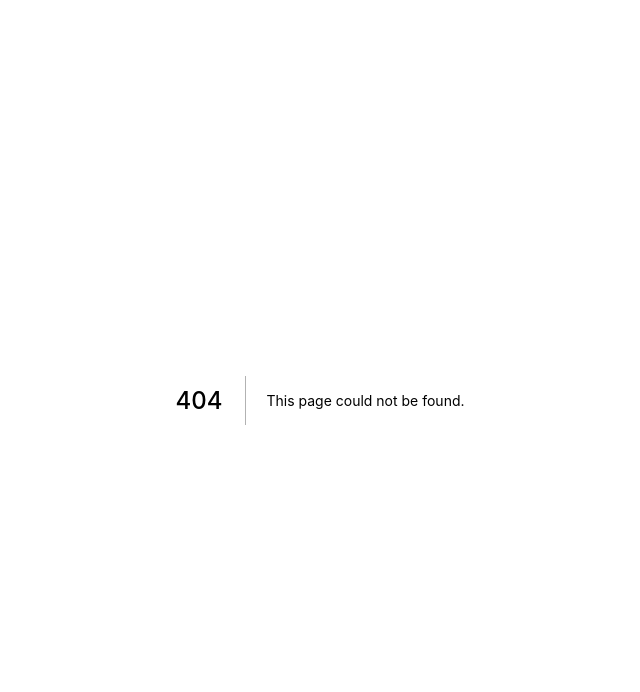
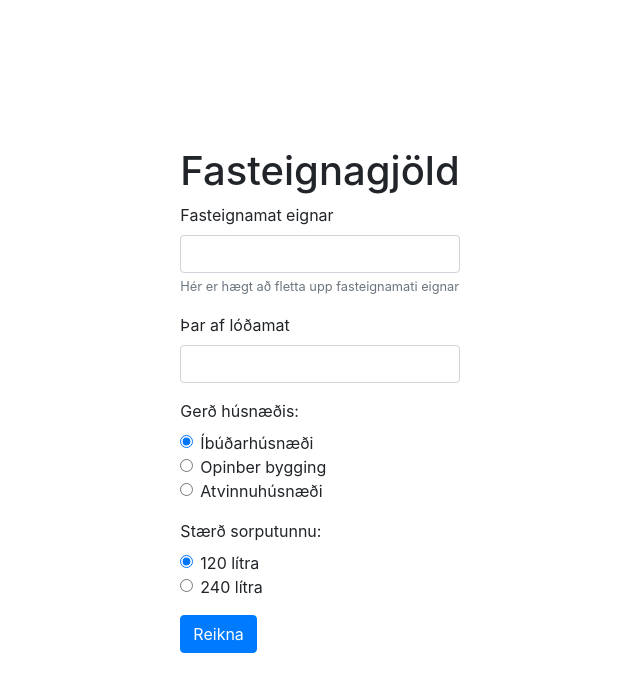
Before and after one commit to arborgwebadmin/arborg_app, a Next.js app: page /calc/fasteignagjold in a window 1280 px wide. Before the commit this address had no page. Shown: the top 692 px of the page, without its empty margins (320-960 px from the left). Built offline with nearby package versions, Linux system fonts and the light colour scheme.

Commit message:
restin af leiskólagjöldunum

```diff
--- /dev/null
+++ b/components/check-form-group.js
@@ -0,0 +1,23 @@
+import React from 'react';
+
+/**
+ *
+ * @param {String} id 			Id for Input
+ * @param {String} label 		Visible label for input
+ * @param {String} type 		Checkbox or radio
+ * @param {String} description 	Description below input
+ * @param {*} value 			State component (default="")
+ * @param {Function} change 	Function called onChange
+ * @param {Boolean} checked		Wheather the box is checked or not.
+ */
+const FormGroupCheck = ( { id, label,  type ,description="", value="", change, checked} ) => {
+	return (
+		<div className="form-check">
+			<input type={ type } className="form-check-input" id={ id } value={ value } onChange={ change } checked={ checked }></input>
+      		<label className="form-check-label" htmlFor={ id }>{ label }</label>
+			{description !== "" && <small id="description" className="form-text text-muted" >{ description }</small>}
+    </div>
+	)
+}
+
+export default FormGroupCheck;
--- a/package.json
+++ b/package.json
@@ -2,6 +2,7 @@
   "name": "arborg-app",
   "version": "0.1.0",
   "private": true,
+  "type": "module",
   "scripts": {
     "dev": "next dev",
     "build": "next build",
--- /dev/null
+++ b/pages/calc/fasteignagjold.js
@@ -0,0 +1,132 @@
+import React from 'react';
+import styles from '../../styles/Home.module.css';
+import FormGroup from '../../components/form-group';
+import PageHead from '../../components/page-head';
+import currencyFormatter from '../../components/currency-format';
+import CheckFormGroup from '../../components/check-form-group';
+
+const idsMap = {
+	FASTEIGNAMAT: 'fasteingamat',
+	LODAMAT: 'lodamat',
+	FASTEIGNAFLOKKUR: 'fasteignaflokkur',
+	SORPTUNNA: 'sorptunna',
+};
+
+const calcMap = {
+	FASTSK_A: 0.2544/100,
+	FASTSK_B: 1.32/100,
+	FASTSK_C: 1.60/100,
+	LODALEIGA_A: 1.0/100,
+	LODALEIGA_B: 3.0/100,
+	VATNSGJALD: 0.1721/100,
+	VIDBOTARGJ: 17.8,
+	FRAVEITUGJ: 0.2512,
+	SORPGJ_A: 52000,
+	SORPGJ_B: 65000,
+	SORPAFSLATTUR: 50/100,
+};
+
+class Fasteignagjold extends React.Component {
+	constructor(props) {
+		super(props);
+		this.state = {
+			fasteignamat: '',
+			lodamat: '',
+			fasteignaflokkur: 'A',
+			sorptunna: '120',
+			total: 0,
+		};
+
+	}
+
+	handleChange(e) {
+		switch (e.target.id) {
+			case idsMap.FASTEIGNAMAT:
+				this.setState({
+					fasteignamat: e.target.value,
+				})
+			case idsMap.LODAMAT:
+				this.setState({
+					lodamat: e.target.value,
+				})
+			case idsMap.FASTEIGNAFLOKKUR:
+				this.setState({
+					fasteignaflokkur: e.target.value,
+				})
+			case idsMap.SORPTUNNA:
+				this.setState({
+					sorptunna: e.target.value,
+				})
+
+		}
+	}
+	handleSubmit(e){
+		let flokkur = this.state.flokkur ==='A' ? calcMap.FASTSK_A : this.state.flokkur === 'B' ? calcMap.FASTSK_B : calcMap.FASTSK_C;
+		let tFastsk = this.state.fasteignamat * flokkur;
+		let tLodaleiga = this.state.lodamat * calcMap.LODALEIGA_A;
+		let tVatnsgjald = this.state.fasteignamat * calcMap.VATNSGJALD;
+		let tFráveitugjald = this.state.fasteignamat * calcMap.FRAVEITUGJ;
+		let tSorp = this.state.sorptunna === '120'? calcMap.SORPGJ_A : calcMap.SORPGJ_B;
+		let total = tFastsk + tLodaleiga + tVatnsgjald + tFráveitugjald + tSorp;
+		this.setState({
+			total: total,
+			tSorp: tSorp,
+			tFráveitugjald: tFráveitugjald,
+			tVatnsgjald: tVatnsgjald,
+			tLodaleiga: tLodaleiga,
+			tFastsk: tFastsk,
+		});
+
+	}
+
+  render() {
+    return (
+      <div className={ styles.container }>
+        <PageHead>Fasteignagjöld</PageHead>
+				<div className={ styles.main }>
+					<div className="container">
+						<h1>Fasteignagjöld</h1>
+					</div>
+					<div className="container">
+						<form onSubmit={ this.handleSubmit }>
+							<FormGroup id={ idsMap.FASTEIGNAFLOKKUR } label="Fasteignamat eignar" type="number" description="Hér er hægt að fletta upp fasteignamati eignar" value={ this.state.fasteignamat } change={ this.handleChange }></FormGroup>
+							<FormGroup id={ idsMap.LODAMAT } label="Þar af lóðamat" type="number" value={ this.state.lodamat } change={ this.handleChange }></FormGroup>
+							<div className="form-group">
+								<label htmlFor={ idsMap.FASTEIGNAFLOKKUR }>Gerð húsnæðis: </label>
+								<CheckFormGroup id={ idsMap.FASTEIGNAFLOKKUR}  label="Íbúðarhúsnæði" type="radio" value='A' change={this.handleChange} checked={ this.state.fasteignaflokkur === 'A' }></CheckFormGroup>
+								<CheckFormGroup id={ idsMap.FASTEIGNAFLOKKUR}  label="Opinber bygging" type="radio" value='B' change={this.handleChange} checked={ this.state.fasteignaflokkur === 'B' }></CheckFormGroup>
+								<CheckFormGroup id={ idsMap.FASTEIGNAFLOKKUR}  label="Atvinnuhúsnæði" type="radio" value='C' change={this.handleChange} checked={ this.state.fasteignaflokkur === 'C' }></CheckFormGroup>
+							</div>
+							<div className="form-group">
+								<label htmlFor={ idsMap.SORPTUNNA }>Stærð sorputunnu: </label>
+								<CheckFormGroup id={ idsMap.SORPTUNNA } label="120 lítra" type="radio" value='120' change={ this.handleChange } checked={ this.state.sorptunna === '120'}></CheckFormGroup>
+								<CheckFormGroup id={ idsMap.SORPTUNNA } label="240 lítra" type="radio" value='240' change={ this.handleChange } checked={ this.state.sorptunna === '240' }></CheckFormGroup>
+							</div>
+							<input type="submit" value="Reikna" className="btn btn-primary"></input>
+						</form>
+						{
+							this.state.total > 0 &&
+							<div className="card mt-3">
+								<div className="card-body">
+									<h5 className="card-title">HeildarKostnaður: { currencyFormatter(this.state.total) }</h5>
+									<h6 className="card-subtitile mb-2 text-muted">Mánaðarleg greiðsla frá febrúar-nóvember: {currencyFormatter(this.state.month)}</h6>
+									<p className="card-text font-weight-bold">Sundurliðun:</p>
+									<p className="card-text">Miðað við þínar forsendur má reikna með að fasteignagjöldin séu eftirfarandi: <br></br>Fasteignaskattur: {currencyFormatter(this.state.totalFastsk)}<br></br>Fráveitugjald: Vatnsgjald: Sorp- og urðunargjald: <b>Samtals: {currencyFormatter(this.state.total)}</b></p>
+									<h6 className="card-subtitle mb-2 text-muted">Fyrirvari: </h6>
+									<p className="card-text">Eingöngu er um áætlun að ræða miðað við þær forsendur sem slegnar eru inn.</p>
+								</div>
+							</div>
+						}
+					</div>
+				</div>
+
+      </div>
+
+    );
+  }
+
+
+
+}
+
+export default Fasteignagjold;
--- a/pages/calc/leikskolagjold.js
+++ b/pages/calc/leikskolagjold.js
@@ -1,5 +1,4 @@
 import styles from '../../styles/Home.module.css'
-import Head from 'next/head'
 import FormGroup from '../../components/form-group'
 import PageHead from '../../components/page-head'
 import React from 'react'
@@ -91,6 +90,7 @@ class Leikskolagjold extends React.Component{
 							<div className="form-group form-check">
 								<input type="checkbox" className="form-check-input" id="is_primary" value={ this.state.primary } onChange={ this.handleChange }></input>
 								<label className="form-check-label" htmlFor="is_primary">Forgangsgjald?</label>
+								<small id="description" className="form-text text-muted" >Forgangsgjald er fyrir einstæðaforeldra og námsmenn</small>
 							</div>
 
 							<input type="submit" value="Reikna" className="btn btn-primary"></input>
@@ -102,8 +102,7 @@ class Leikskolagjold extends React.Component{
   							<div className="card-body">
 									<h5 className="card-title">Heildarkostnaður: { currencyFormatter(this.state.total) }</h5>
 									<h6 className="card-subtitle mb-2 text-muted">Að vera með {this.state.kids} {this.state.kids == 1? 'barn' : 'börn' } í { this.state.hours } klukkutíma á dag kostar {currencyFormatter(this.state.total)} kr á mánuði.</h6>
-									<p className="card-text"><strong>Sundurliðun:</strong></p>
-									<p className="card-text">Miðað við þínar forsendur má reikna með að leikskólagjöldin séu eftirfarandi: <br></br>Dvalargjald: { currencyFormatter(this.state.totalstay) }<br></br>Fæðisgjald: { this.state.totalfood }<br></br><strong>Samtals: { this.state.total }</strong></p>
+									<p className="card-text"><b>Sundurliðun:</b><br></br>Miðað við þínar forsendur má reikna með að leikskólagjöldin séu eftirfarandi: <br></br>Dvalargjald: { currencyFormatter(this.state.totalstay) }<br></br>Fæðisgjald: { currencyFormatter(this.state.totalfood) }<br></br><strong>Samtals: { currencyFormatter(this.state.total) }</strong></p>
 									<h6 className="card-subtitle mb-2 text-muted">Fyrirvari: </h6>
 									<p className="card-text">Eingöngu er um áætlun að ræða miðað við þær forsendur sem slegnar eru inn.</p>
   							</div>
--- a/pages/index.js
+++ b/pages/index.js
@@ -21,8 +21,9 @@ export default function Home() {
           </a>
           <h1 className={styles.title}>Reiknivél Árborgar</h1>
         </div>
-        <div className="ar-links" className={styles.container}>
+        <div className="ar-links" className={styles.grid}>
           <LinkCard link="/calc/leikskolagjold" title="Leikskólagjöld" description="Reiknaðu leikskólagjöldin"></LinkCard>
+          <LinkCard link="/calc/fasteignagjold" title="Fasteignagjöld" description="Reiknaðu fasteignagjöldin"></LinkCard>
         </div>
 
       </main>
```
Also changed, not shown: components/form-group.js (+9 -1 lines).
